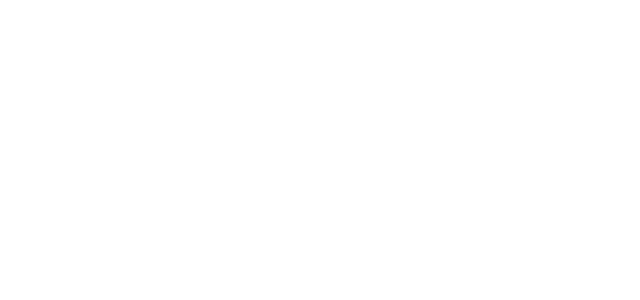
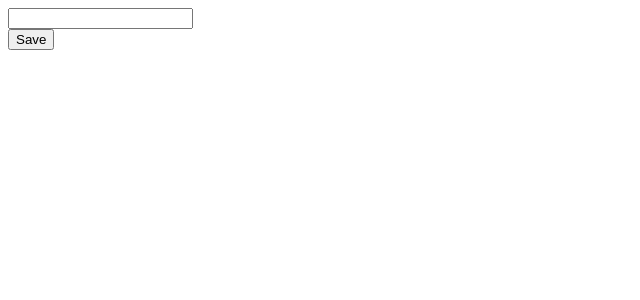
Before and after one commit to EMXzzz/todos-app, a React (Create React App) app: page / in a window 1280 px wide. Shown: the top 300 px of the page, without its empty margins (0-640 px from the left). Built offline with nearby package versions, Linux system fonts and the light colour scheme.

Commit message:
added note-creator

```diff
--- a/src/app.tsx
+++ b/src/app.tsx
@@ -1,8 +1,9 @@
+import {NoteCreator} from "./components/note-creator"
+
 export const App = () => {
-
   return (
     <div>
-
+      <NoteCreator />
     </div>
   )
 }
--- /dev/null
+++ b/src/components/note-creator.tsx
@@ -0,0 +1,12 @@
+export const NoteCreator = () => {
+    return (
+        <div>
+            <div>
+                <input type="text" value={''}  />
+            </div>
+            <div>
+                <button>Save</button>
+            </div>
+        </div>
+    )
+}
```
